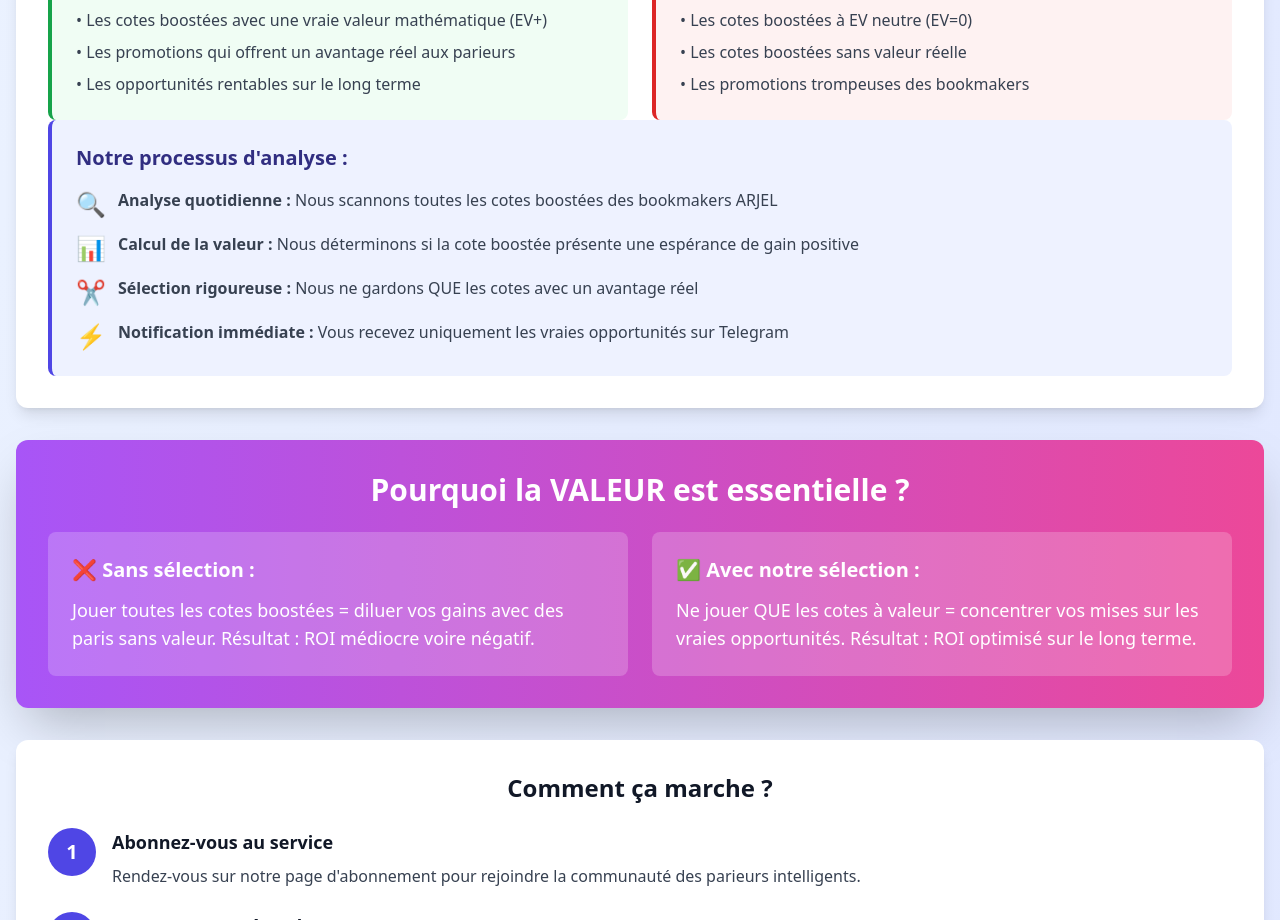
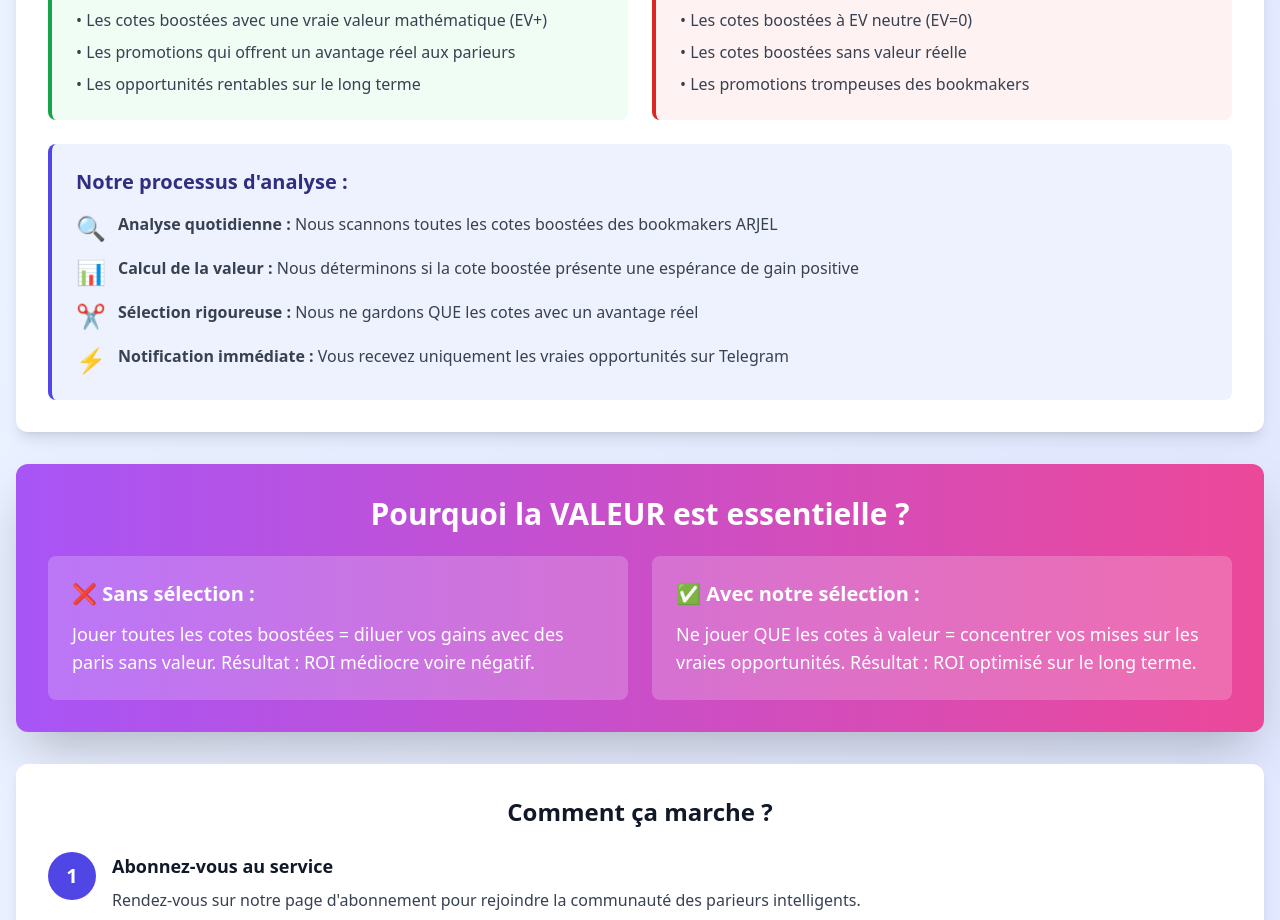
Before and after one commit to Web-Online-Concept/cotes-boostees, a Next.js app: page / in a window 1280 px wide. Shown: the part 2740-3660 px from the top of the page. Built offline with nearby package versions, Linux system fonts and the light colour scheme.

Commit message:
Update index.js

```diff
--- a/pages/index.js
+++ b/pages/index.js
@@ -209,7 +209,7 @@ export default function HomePage() {
                 </div>
               </div>
 
-              <div className="bg-indigo-50 border-l-4 border-indigo-600 p-6 rounded-lg transform transition hover:translate-x-2">
+              <div className="bg-indigo-50 border-l-4 border-indigo-600 p-6 rounded-lg transform transition hover:translate-x-2 mt-6">
                 <h3 className="text-xl font-bold text-indigo-900 mb-4">Notre processus d'analyse :</h3>
                 <ul className="space-y-3 text-gray-700">
                   <li className="flex items-start gap-3">
```
